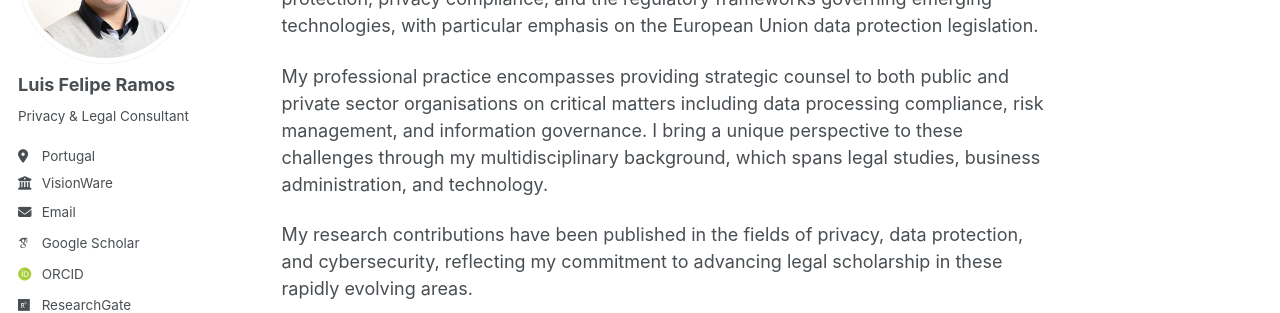
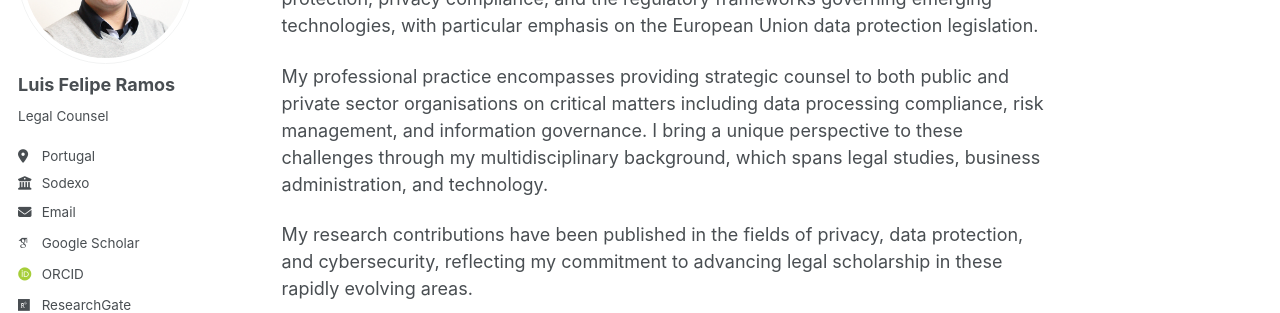
Before and after one commit to lfmramos/lfmramos.github.io, a Jekyll site: the page built from _pages/about.md, in a window 1280 px wide. Shown: the part 210-523 px from the top of the page. Built offline with Jekyll 4.4.1, drawn with Linux system fonts in a browser that asks for light colours; some web fonts are replaced; a script that is not in the unit is left out.

Commit message:
Update employer

```diff
--- a/_config.yml
+++ b/_config.yml
@@ -25,9 +25,9 @@ author:
   avatar           : "luis.jpg"
   name             : "Luis Felipe Ramos"
   pronouns         : # example: "she/her"
-  bio              : "Privacy & Legal Consultant"
+  bio              : "Legal Counsel"
   location         : "Portugal"
-  employer         : "VisionWare"
+  employer         : "Sodexo"
   uri              : # URL
   email            : "luisramos at duck.com"
 
```
